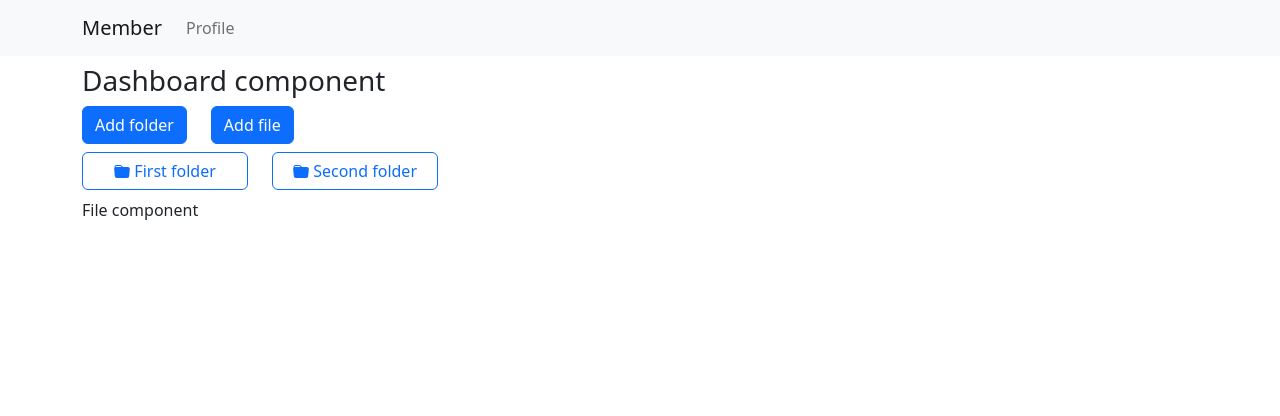
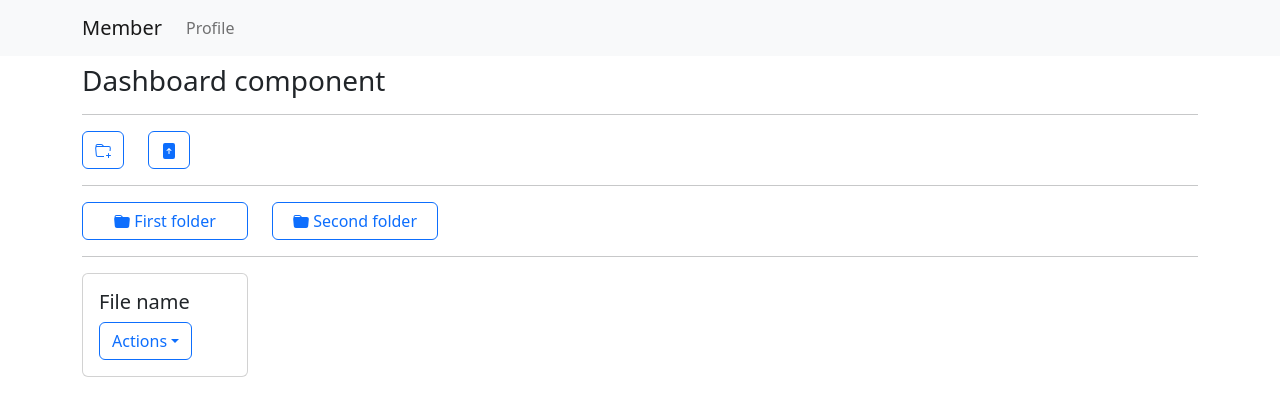
Before and after one commit to kostiantynnahula/member-client, a React (Create React App) app: page / in a window 1280 px wide. Shown: the top 416 px of the page. Built offline with nearby package versions, Linux system fonts and the light colour scheme.

Commit message:
create file component

```diff
--- a/src/components/Pages/Dashboard/Dashboard.tsx
+++ b/src/components/Pages/Dashboard/Dashboard.tsx
@@ -2,6 +2,7 @@ import { useState, useCallback } from 'react';
 import { Row, Col, Button, Modal } from 'react-bootstrap';
 import { FolderItem } from './../Folder/FolderItem';
 import { File } from './../Folder/File';
+import { BsFolderPlus, BsFillFileArrowUpFill } from 'react-icons/bs';
 import './Dashboard.scss'
 
 export const Dashboard = () => {
@@ -20,20 +21,24 @@ export const Dashboard = () => {
   return (
     <>
       <h3>Dashboard component</h3>
+      <hr/>
       <div>
         <Row xs="auto">
           <Col>
             <Button
+              variant='outline-primary'
               onClick={() => setFolderModal(true)}
-            >Add folder</Button>
+            ><BsFolderPlus/></Button>
           </Col>
           <Col>
             <Button
+              variant='outline-primary'
               onClick={() => setFileModal(true)}
-            >Add file</Button>
+            ><BsFillFileArrowUpFill/></Button>
           </Col>
         </Row>
       </div>
+      <hr />
       <div className='mb-2 mt-2'>
         <Row>
           <Col xs={2}>
@@ -50,9 +55,10 @@ export const Dashboard = () => {
           </Col>
         </Row>
       </div>
-      <div>
-        <Row xs="auto">
-          <Col>
+      <hr />
+      <div className='mb-2 mt-2'>
+        <Row>
+          <Col xs={2}>
             <File/>
           </Col>
         </Row>
--- a/src/components/Pages/Folder/File.tsx
+++ b/src/components/Pages/Folder/File.tsx
@@ -1,7 +1,27 @@
+import { Card, Dropdown, DropdownButton } from 'react-bootstrap';
+
 export const File = () => {
   return (
     <>
-      File component
+      <Card>
+        <Card.Body>
+          <Card.Title>File name</Card.Title>
+          <DropdownButton
+            id="dropdown-button-dark-example2"
+            title="Actions"
+            className="mt-2 w-100"
+            variant='outline-primary'
+          >
+            <Dropdown.Item href="#/action-1" active>
+              Action
+            </Dropdown.Item>
+            <Dropdown.Item href="#/action-2">Another action</Dropdown.Item>
+            <Dropdown.Item href="#/action-3">Something else</Dropdown.Item>
+            <Dropdown.Divider />
+            <Dropdown.Item href="#/action-4">Separated link</Dropdown.Item>
+          </DropdownButton>
+        </Card.Body>
+      </Card>
     </>
   );
 }
--- a/src/components/Pages/Folder/FolderItem.tsx
+++ b/src/components/Pages/Folder/FolderItem.tsx
@@ -1,4 +1,3 @@
-import { Button } from 'react-bootstrap';
 import { BsFolderFill } from 'react-icons/bs';
 import { Link } from 'react-router-dom';
 import { IFolderItemProp } from './interfaces';
```
